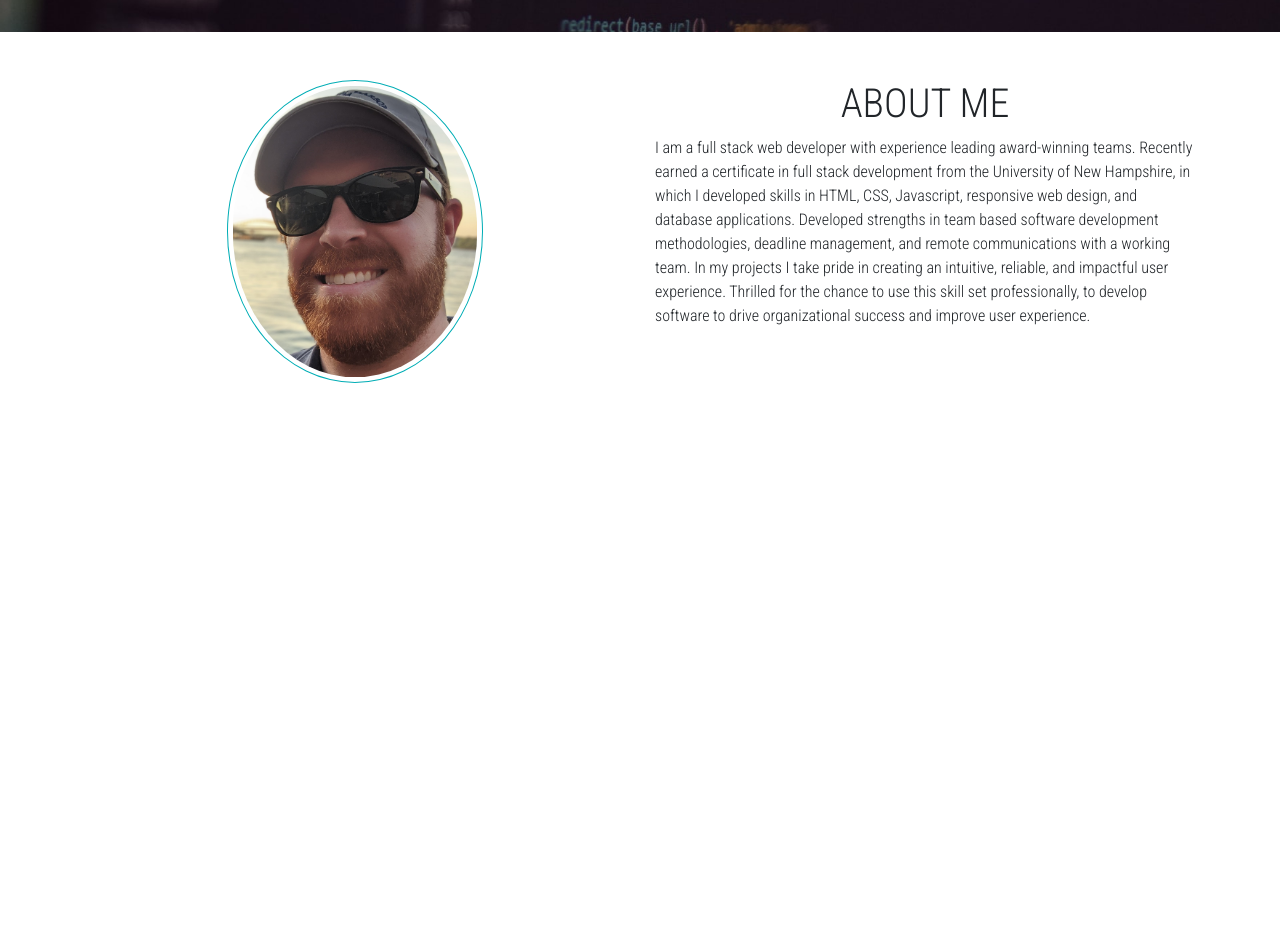
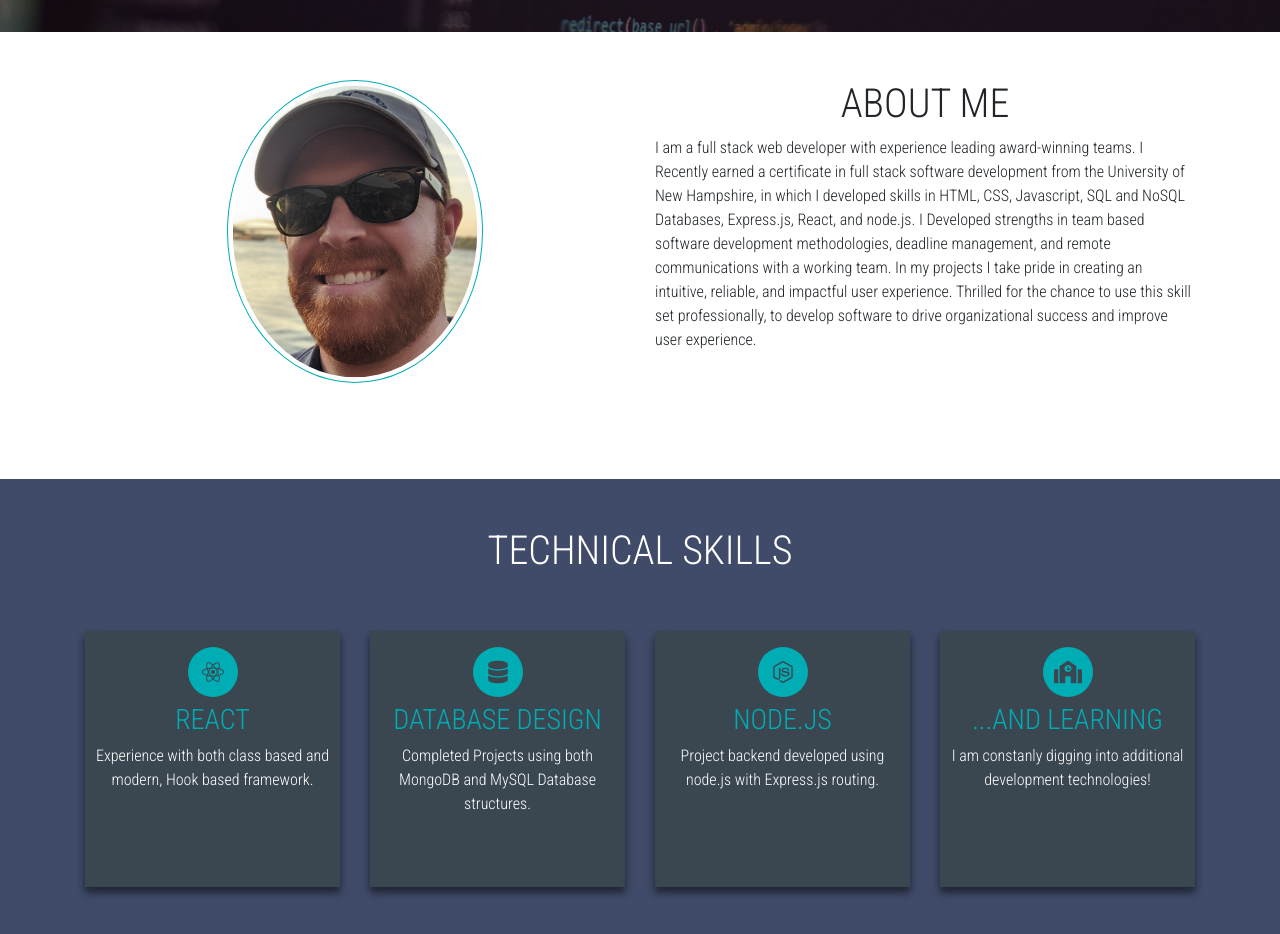
Before and after one commit to timvvoodman/Portfolio-2.0, a React (Create React App) app: page / in a window 1280 px wide. Shown: the part 800-1734 px from the top of the page. Before the commit the page ends 1279 px from the top, so only its background shows below. Built offline with nearby package versions, Linux system fonts and the light colour scheme; the HTML template or start-up script is replaced by a standard one.

Commit message:
technologies section done

```diff
--- a/package.json
+++ b/package.json
@@ -4,6 +4,7 @@
   "private": true,
   "dependencies": {
     "@fortawesome/fontawesome-svg-core": "^1.2.35",
+    "@fortawesome/free-brands-svg-icons": "^5.15.3",
     "@fortawesome/free-solid-svg-icons": "^5.15.3",
     "@fortawesome/react-fontawesome": "^0.1.14",
     "@testing-library/jest-dom": "^5.11.10",
--- a/src/App.css
+++ b/src/App.css
@@ -3,6 +3,8 @@
 :root {
   --primary-white: #fff;
   --secondary-blue: #00adb5;
+  --solid-background: #404b69;
+  --icon-color: #3a4750;
 }
 body {
   font-family: 'Roboto Condensed', sans-serif !important;
@@ -117,7 +119,6 @@ nav ul li {
   display: flex;
   justify-content: center;
   align-items: center;
-  margin: ;
 }
 
 .profile-img {
@@ -137,3 +138,51 @@ nav ul li {
     width: 10rem;
   }
 }
+
+/******** Technologies *******/
+
+.technologies {
+  text-align: center;
+  padding-bottom: 2rem;
+  background-color: var(--solid-background);
+}
+
+.technologies h1 {
+  color: var(--primary-white);
+  text-transform: uppercase;
+}
+
+.technologies h3 {
+  color: var(--secondary-blue);
+  text-transform: uppercase;
+}
+
+.technologies p {
+  color: var(--primary-white);
+}
+
+.technologies .circle {
+  position: relative;
+  margin: 0.375rem auto;
+  background-color: var(--secondary-blue);
+  border-radius: 50%;
+  width: 3.125rem;
+  height: 3.125rem;
+}
+
+.technologies .icon {
+  font-size: 1.4rem;
+  color: var(--icon-color);
+  position: absolute;
+  top: 50%;
+  left: 50%;
+  transform: translate(-50%, -50%);
+}
+
+.technologies .box {
+  height: 16rem;
+  padding: 0.625rem;
+  margin-bottom: 1.875rem;
+  background: var(--icon-color);
+  box-shadow: 0 5px 10px rgba(0, 0, 0, 0.3), 0 6px 6px rgba(0, 0, 0, 0.3);
+}
--- a/src/App.js
+++ b/src/App.js
@@ -3,12 +3,14 @@ import 'bootstrap/dist/css/bootstrap.min.css'
 import Navbar from './components/Navbar'
 import Header from './components/Header'
 import AboutMe from './components/AboutMe'
+import Technologies from './components/Technologies'
 function App() {
   return (
     <>
       <Navbar />
       <Header />
       <AboutMe />
+      <Technologies />
     </>
   )
 }
--- a/src/components/AboutMe.js
+++ b/src/components/AboutMe.js
@@ -14,16 +14,16 @@ const AboutMe = () => {
           <h1 className="about-heading">About Me</h1>
           <p>
             I am a full stack web developer with experience leading
-            award-winning teams. Recently earned a certificate in full stack
-            development from the University of New Hampshire, in which I
-            developed skills in HTML, CSS, Javascript, responsive web design,
-            and database applications. Developed strengths in team based
-            software development methodologies, deadline management, and remote
-            communications with a working team. In my projects I take pride in
-            creating an intuitive, reliable, and impactful user experience.
-            Thrilled for the chance to use this skill set professionally, to
-            develop software to drive organizational success and improve user
-            experience.
+            award-winning teams. I Recently earned a certificate in full stack
+            software development from the University of New Hampshire, in which
+            I developed skills in HTML, CSS, Javascript, SQL and NoSQL
+            Databases, Express.js, React, and node.js. I Developed strengths in
+            team based software development methodologies, deadline management,
+            and remote communications with a working team. In my projects I take
+            pride in creating an intuitive, reliable, and impactful user
+            experience. Thrilled for the chance to use this skill set
+            professionally, to develop software to drive organizational success
+            and improve user experience.
           </p>
         </div>
       </div>
--- /dev/null
+++ b/src/components/Technologies.js
@@ -0,0 +1,68 @@
+import React from 'react'
+import { faNodeJs, faReact } from '@fortawesome/free-brands-svg-icons'
+import { FontAwesomeIcon } from '@fortawesome/react-fontawesome'
+import { faDatabase, faSchool } from '@fortawesome/free-solid-svg-icons'
+
+const Technologies = () => {
+  return (
+    <div className="technologies">
+      <h1 className="py-5"> Technical Skills</h1>
+      <div className="container">
+        <div className="row">
+          <div className="col-md-3 col-sm-6">
+            <div className="box">
+              <div className="circle">
+                <FontAwesomeIcon className="icon" icon={faReact} size="2x" />
+              </div>
+              <h3>React</h3>
+              <p>
+                Experience with both class based and modern, Hook based
+                framework.
+              </p>
+            </div>
+          </div>
+          {/* - */}
+          <div className="col-md-3 col-sm-6">
+            <div className="box">
+              <div className="circle">
+                <FontAwesomeIcon className="icon" icon={faDatabase} size="2x" />
+              </div>
+              <h3>Database Design</h3>
+              <p>
+                Completed Projects using both MongoDB and MySQL Database
+                structures.
+              </p>
+            </div>
+          </div>
+          {/* - */}
+          <div className="col-md-3 col-sm-6">
+            <div className="box">
+              <div className="circle">
+                <FontAwesomeIcon className="icon" icon={faNodeJs} size="2x" />
+              </div>
+              <h3>Node.js</h3>
+              <p>
+                Project backend developed using node.js with Express.js routing.
+              </p>
+            </div>
+          </div>
+          {/* - */}
+          <div className="col-md-3 col-sm-6">
+            <div className="box">
+              <div className="circle">
+                <FontAwesomeIcon className="icon" icon={faSchool} size="2x" />
+              </div>
+              <h3>...And Learning</h3>
+              <p>
+                I am constanly digging into additional development technologies!
+              </p>
+            </div>
+          </div>
+          {/* - */}
+        </div>
+      </div>
+    </div>
+  )
+}
+
+export default Technologies
```
Also changed, not shown: 1 other file (tests, documents, lock files or other folders).
